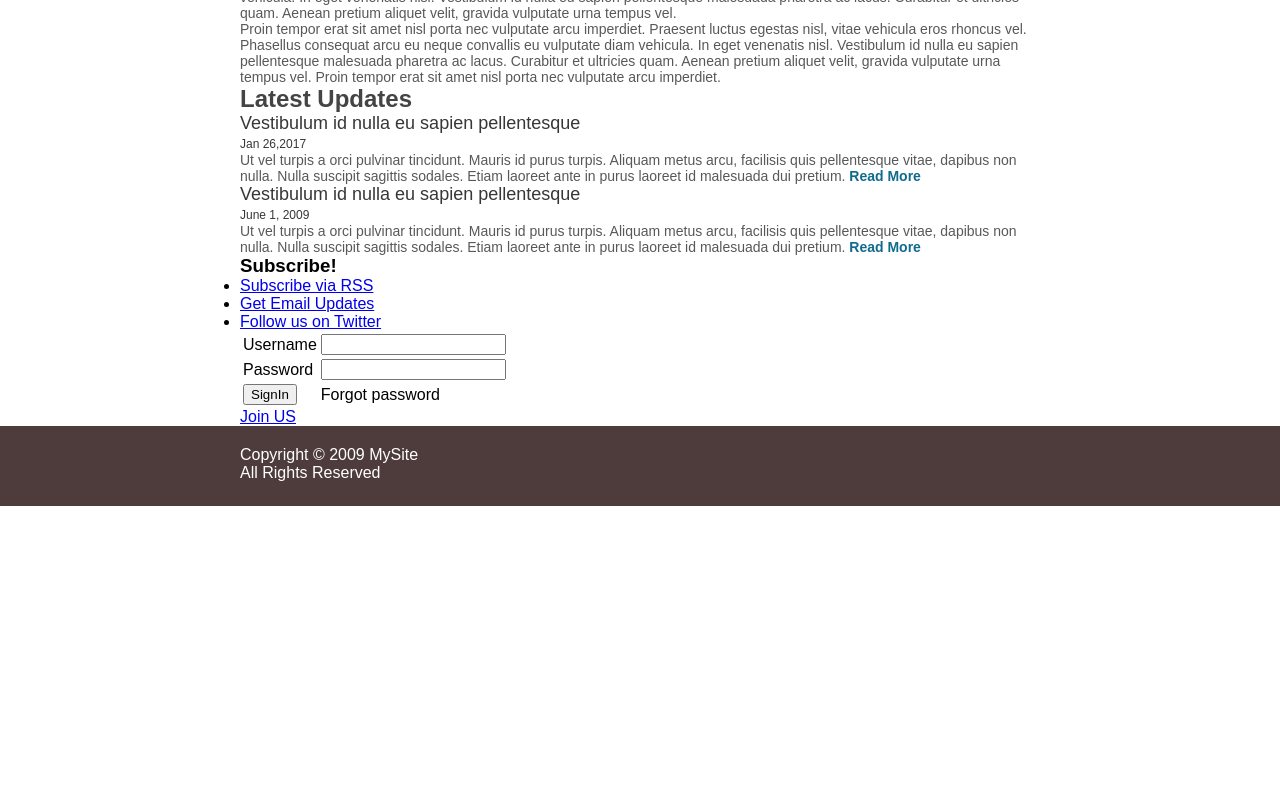
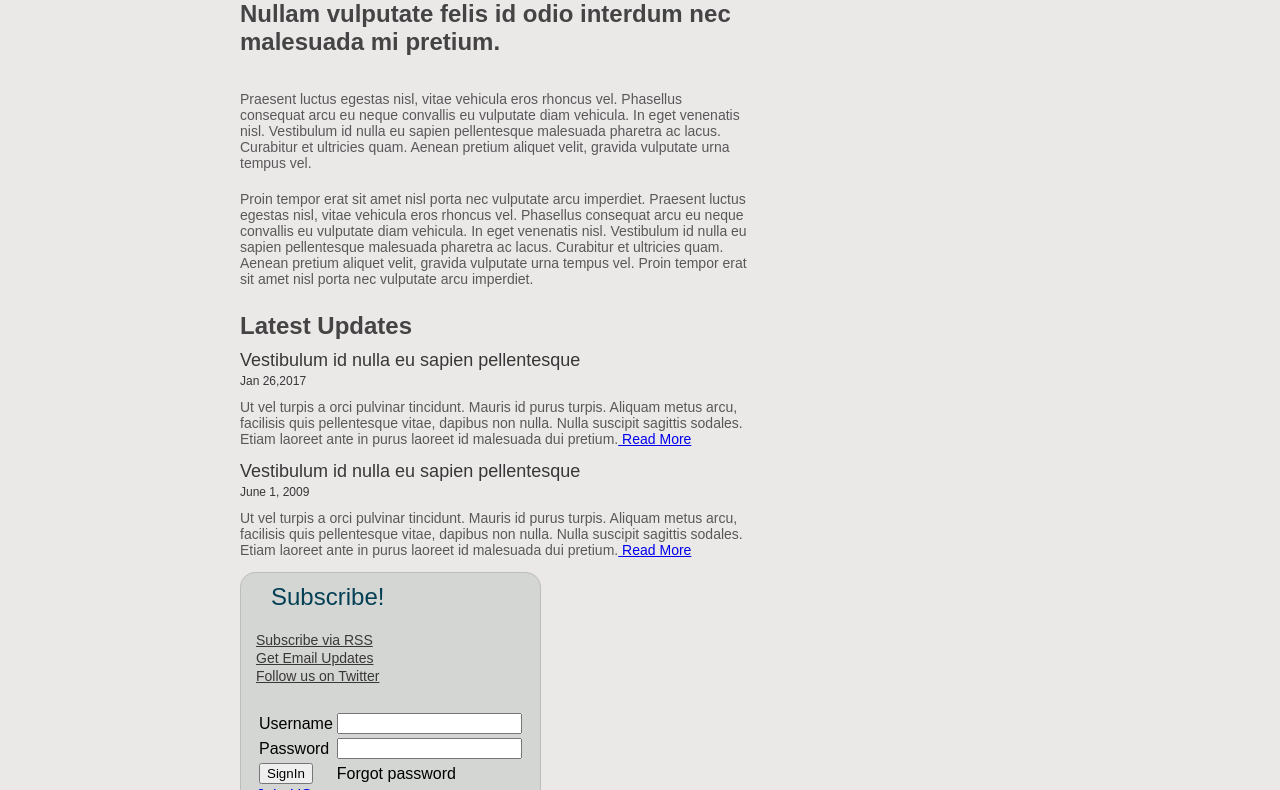
Before and after one commit to Rwarlock/Rwarlock.github.io, a plain HTML site: page index.html in a window 1280 px wide. Shown: the part 313-1103 px from the top of the page. Before the commit the page ends 819 px from the top, so only its background shows below. Drawn offline with Linux system fonts and the light colour scheme.

Commit message:
Update style.css

```diff
--- a/style.css
+++ b/style.css
@@ -1,5 +1,7 @@
 body {
-  font-family:  Arial, Helvetica, sans-serif;}
+  font-family:  Arial, Helvetica, sans-serif;
+  background: #ebe8e8;
+}
 
 .container {
   width: 800px;
@@ -64,31 +66,85 @@ ul#menu li {
 #content h2 {
     font-size: 36px;
     color: #015878;
+    padding-top: 40px;
 }
 
-#content h3 {
-    font-size: 24px;
-    color: #444444;
-}
+
 
 #content h4 {
     font-size: 18px;
     color: #373737;
     font-weight: normal;
 }
+#content h3 {
+  font-size: 24px;
+  color: #444444;
+  padding-top: 15px;
+  padding-bottom: 15px;
+}
 
 #content p {
     font-size: 14px;
     color: #595858;
+    padding-top: 20px;
 }
 
 #content small {
     font-size: 12px;
     color: #373737;
 }
-
+1
 #content a {
     color: #0f6c8d;
     font-weight: bold;
     text-decoration: none;
 }
+ #news{
+   padding-top: 10px;
+ }
+ #news h3 {
+   padding-bottom: 10px;
+ }
+ #news p {
+   padding-top: 10px;
+   padding-bottom: 14px;
+ }
+#content {
+  width: 510px;
+  float:left;
+}
+
+#sidebar {
+  float: left;
+  margin-left: 0px;
+  margin-top: 0px;
+  background: #d4d6d3;
+  border: 1px solid #bebdbd;
+  padding: 15px;
+  border-radius: 15px;
+  padding-top: 10px;
+}
+
+#sidebar h3 {
+  font-size: 24px;
+  color: #044055;
+  font-weight: normal;
+  padding-bottom: 20px;
+  padding-left: 15px;
+}
+
+#sidebar ul li a {
+  font-size: 14px;
+  color: #393838;
+}
+ul#subscribe li a {
+  font-size: 18px;
+}
+ul#subscribe li {
+  padding-bottom: 5px;
+  padding-left: 15px;
+}
+#sidebar ul {
+list-style: none;
+padding-bottom: 25px;
+}
```
